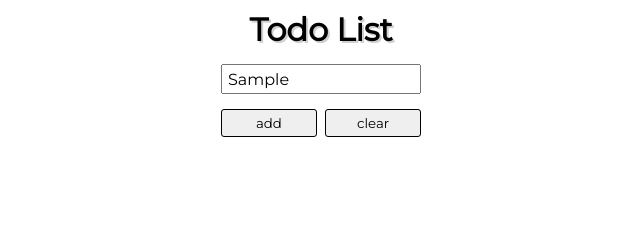
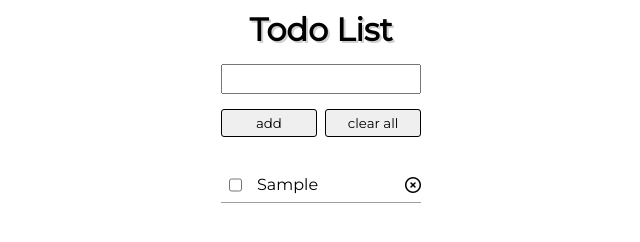
Before and after one commit to fogelmark/todo-list, a plain HTML site: page index.html in a window 1280 px wide. Both pictures are taken after typing "Sample" into the empty fields and a click on the button "add". Shown: the whole page, without its empty margins (319-959 px from the left). Drawn offline with Linux system fonts and the light colour scheme.

Commit message:
word break

```diff
--- a/index.html
+++ b/index.html
@@ -5,6 +5,7 @@
    <meta http-equiv="X-UA-Compatible" content="IE=edge">
    <meta name="viewport" content="width=device-width, initial-scale=1.0">
    <title>New Todo</title>
+   <script src="https://kit.fontawesome.com/5ffbb1b7d4.js" crossorigin="anonymous"></script>
    <link rel="stylesheet" href="style.css">
 </head>
 <body>
@@ -14,9 +15,11 @@
         <input type="text" class="input-el">
         <div class="controls">
             <button id="add-btn">add</button>
-            <button id="clear-btn">clear</button>
+            <button id="clear-btn">clear all</button>
         </div>
-        <ul id="ul-el" class="task-box"></ul>
+            <ul id="ul-el" class="task-box">
+
+            </ul>
     </div>
 
 
--- a/main.js
+++ b/main.js
@@ -27,16 +27,16 @@ inputEl.addEventListener('keyup', e => {
 })
 
 
-// addBtn.addEventListener('click', function() {
-//     if (inputEl.value.trim() === '') {
-//         alert('enter a task')
-//     } else {
-//         taskArray.push({name: inputEl.value, status: 'pending'})
-//         inputEl.value = ''
-//         localStorage.setItem('taskArray', JSON.stringify(taskArray))
-//         render(taskArray)
-//     }
-// })
+addBtn.addEventListener('click', function() {
+    if (inputEl.value.trim() === '') {
+        alert('enter a task')
+    } else {
+        taskArray.push({name: inputEl.value, status: 'pending'})
+        inputEl.value = ''
+        localStorage.setItem('taskArray', JSON.stringify(taskArray))
+        render(taskArray)
+    }
+})
 
 clearBtn.addEventListener('dblclick', function() {
     taskArray = []
@@ -54,6 +54,7 @@ function render() {
         <input onclick="updateStatus(this)" type="checkbox" id="${id}" ${isCompleted}/>
         <p class="${isCompleted}">${task.name}</p>
         </label>
+        <i class="fa-regular fa-circle-xmark" id="icon"></i>
         </li>`
     })
     ulEl.innerHTML = listItems
--- a/style.css
+++ b/style.css
@@ -52,14 +52,22 @@ h1 {
     position: relative;
 }
 
+.task-box {
+    display: flex;
+    flex-direction: column;
+}
+
 .task-box .task {
     list-style-type: none;
     border-bottom: 1px solid #9e9e9e;
-    min-width: 200px;
+    width: 200px;
     margin-top: 20px;
+}
 
-    /* animation-duration: 1s;
-    animation-name: slidein; */
+.task {
+    display: flex;
+    align-items: center;
+    justify-content: space-between;
 }
 
 .task label {
@@ -79,14 +87,6 @@ h1 {
     cursor: pointer;
 }
 
-/* @keyframes slidein {
-    from {
-      margin-left: 50%;
-      width: 100%;
-    }
-
-    to {
-      margin-left: 0%;
-      width: 100%;
-    }
-  } */
+p {
+    word-break: break-word;
+}
```
